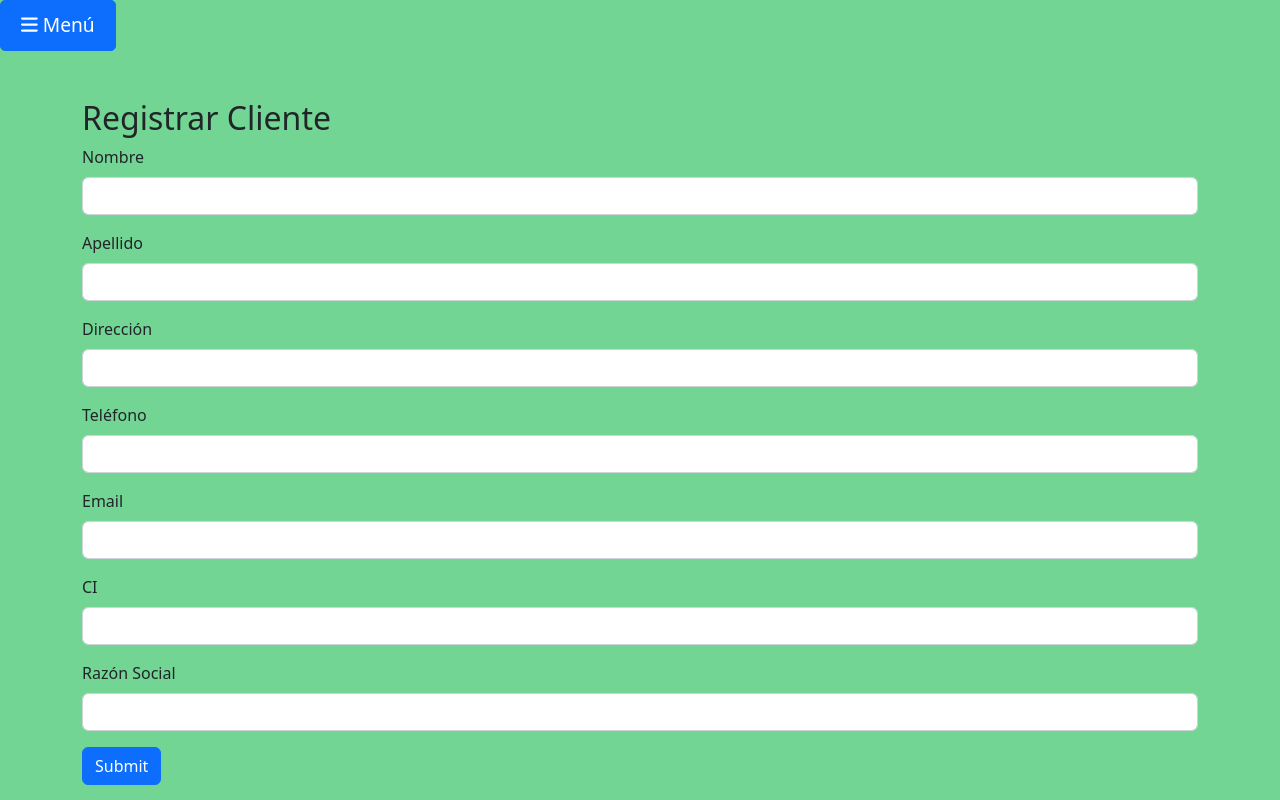
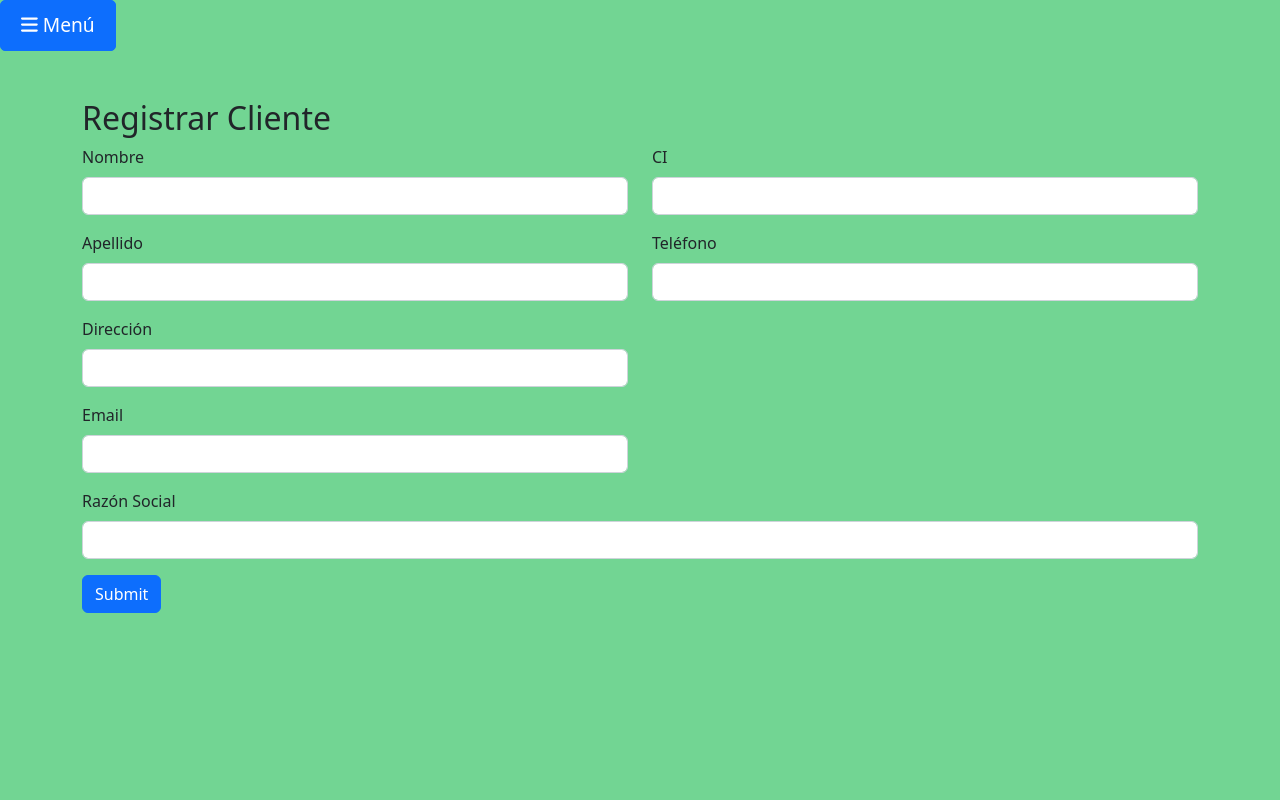
Before and after one commit to dss-hocicos/veterinaria-tps, a Vue app in the folder frontend/: page /RegistrarCliente in a window 1280 px wide. Built offline with nearby package versions, Linux system fonts and the light colour scheme; what vue-sweetalert2 would draw is missing.

Commit message:
Cliente,producto,prov,descuento

```diff
--- a/frontend/src/components/RegistrarCliente.vue
+++ b/frontend/src/components/RegistrarCliente.vue
@@ -1,8 +1,11 @@
 <template>
+  <div>
     <NavBar />
     <div class="container mt-5">
       <h2>Registrar Cliente</h2>
       <form @submit="submitForm">
+        <div class="row">
+          <div class="col-md-6">
             <div class="mb-3">
               <label for="nombre" class="form-label">Nombre</label>
               <input type="text" class="form-control" id="nombre" v-model="cliente.nombre" required>
@@ -16,29 +19,43 @@
               <input type="text" class="form-control" id="direccion" v-model="cliente.direccion" required>
             </div>
             <div class="mb-3">
-          <label for="telefono" class="form-label">Teléfono</label>
-          <input type="number" class="form-control" id="telefono" v-model="cliente.telefono" required>
-        </div>
-        <div class="mb-3">
               <label for="email" class="form-label">Email</label>
               <input type="email" class="form-control" id="email" v-model="cliente.email" required>
             </div>
+          </div>
+          <div class="col-md-6">
             <div class="mb-3">
               <label for="ci" class="form-label">CI</label>
               <input type="text" class="form-control" id="ci" v-model="cliente.ci" required>
             </div>
             <div class="mb-3">
+              <label for="telefono" class="form-label">Teléfono</label>
+                <input
+                  type="text"
+                  class="form-control"
+                  id="telefono"
+                  v-model="cliente.telefono"
+                  required
+                  inputmode="numeric"
+                  pattern="[0-9]*"
+                >
+            </div>
+          </div>
+          <div class="mb-3">
               <label for="razon_social" class="form-label">Razón Social</label>
               <input type="text" class="form-control" id="razon_social" v-model="cliente.razon_social" required>
             </div>
+        </div>
         <button type="submit" class="btn btn-primary">Submit</button>
       </form>
+    </div>
   </div>
 </template>
 
 <script>
 import axios from 'axios';
 import NavBar from '@/components/NavBar.vue';
+
 export default {
   data() {
     return {
@@ -50,8 +67,8 @@
         telefono: '',
         email: '',
         ci: '',
-          razon_social: ''
-        }
+        razon_social: '',
+      },
     };
   },
   methods: {
@@ -63,11 +80,10 @@
       } catch (error) {
         console.error(error);
       }
-      }
+    },
   },
   components: {
-      NavBar
-    }
+    NavBar,
+  },
 };
-
 </script>
```
Lines whose indentation alone changed are shown as unchanged.
